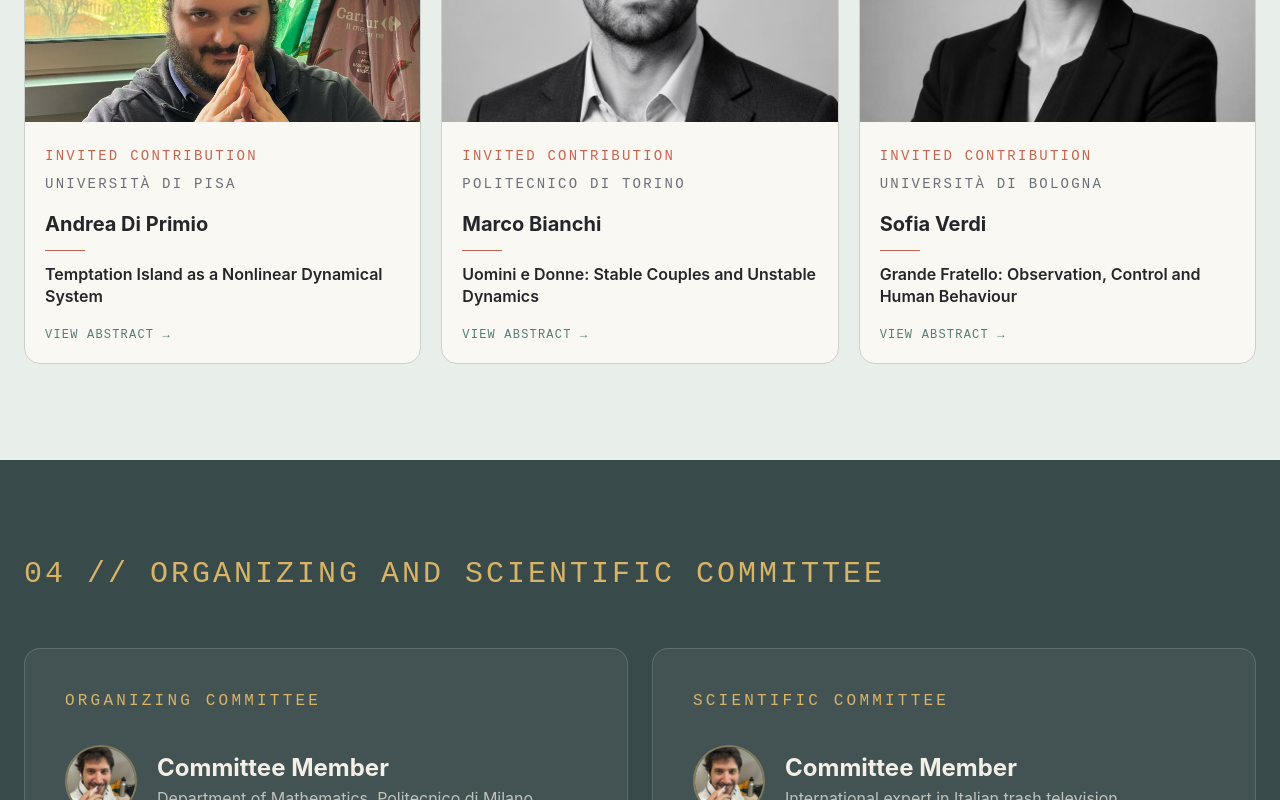
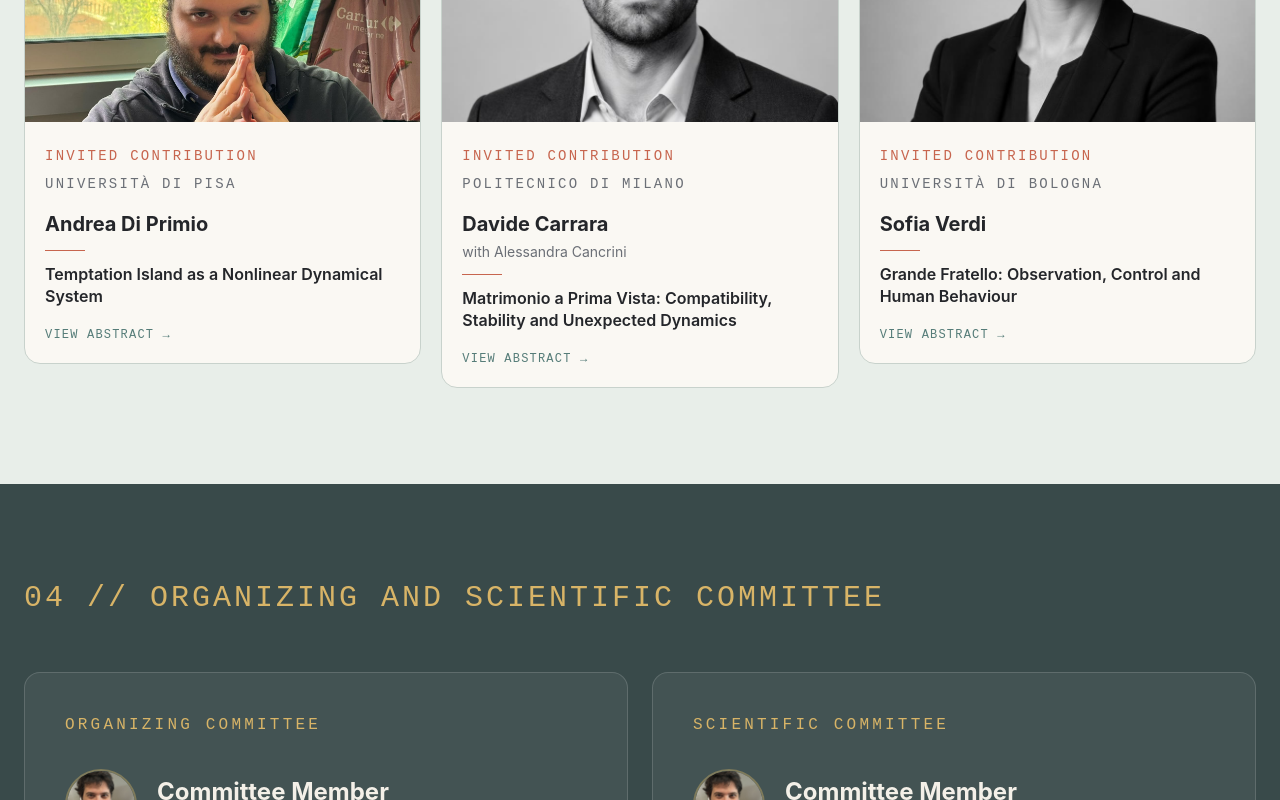
Before and after one commit to caterinaleimer/Visimai2026, a React (Vite) app: page / in a window 1280 px wide. Shown: the part 3280-4080 px from the top of the page. Built offline with nearby package versions, Linux system fonts and the light colour scheme.

Commit message:
Update App.jsx

```diff
--- a/src/App.jsx
+++ b/src/App.jsx
@@ -19,12 +19,13 @@ const speakers = [
   },
   {
     image: speaker2,
-    name: "Marco Bianchi",
-    affiliation: "Politecnico di Torino",
+    name: "Davide Carrara",
+    coauthor: "Alessandra Cancrini",
+    affiliation: "Politecnico di Milano",
     role: "Invited Contribution",
-    talkTitle: "Uomini e Donne: Stable Couples and Unstable Dynamics",
+    talkTitle: "Matrimonio a Prima Vista: Compatibility, Stability and Unexpected Dynamics",
     abstract:
-      "A mathematical investigation of televised courtship, studio confrontations, audience reactions, and the long-term stability of relationships formed under highly nonstandard boundary conditions.",
+      "A mathematical investigation of compatibility, first impressions, rapidly evolving relationships, and the long-term stability of couples formed under highly nonstandard initial conditions.",
   },
   {
     image: speaker3,
@@ -406,6 +407,12 @@ function App() {
                     {speaker.name}
                   </h4>
 
+                  {speaker.coauthor && (
+                    <p className="text-sm text-muted-foreground mt-1">
+                      with {speaker.coauthor}
+                    </p>
+                  )}
+
                   <div className="w-10 h-px bg-[#C7654E] my-3" />
 
                   <p className="text-base font-semibold leading-snug">
```
